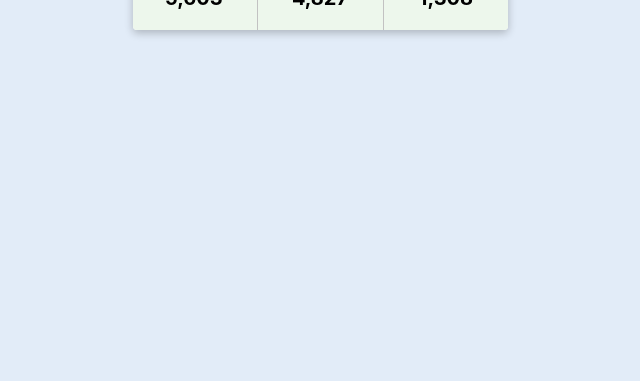
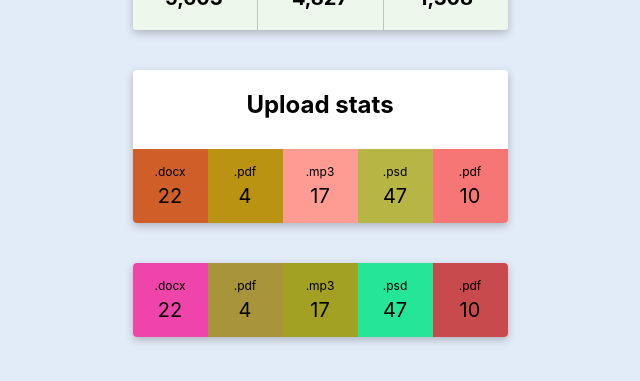
Before and after one commit to Banny-b/goit-react-hw-01-components, a React (Create React App) app: page / in a window 1280 px wide. Shown: the part 415-796 px from the top of the page, without its empty margins (320-960 px from the left). Built offline with nearby package versions, Linux system fonts and the light colour scheme.

Commit message:
update
add Statistics

```diff
--- a/package.json
+++ b/package.json
@@ -12,6 +12,7 @@
     "react": "^18.1.0",
     "react-dom": "^18.1.0",
     "react-scripts": "^5.0.1",
+    "styled-components": "^5.3.6",
     "web-vitals": "^2.1.3"
   },
   "scripts": {
--- a/src/components/App.jsx
+++ b/src/components/App.jsx
@@ -1,5 +1,9 @@
 import user from '../json/user.json';
 import { Profile } from './Profile/Profile';
+
+import data from '../json/data.json';
+import { Statistics } from './Statistics/Statistics';
+
 
 
 const { username, tag, location, avatar, stats } = user;
@@ -7,7 +11,8 @@ const { username, tag, location, avatar, stats } = user;
 export const App = () => {
   return (
     <div
-      style={{padding: '50px'}}>
+      style={{padding: "50px"}}>
+
       <Profile
       username={username}
       tag={tag}
@@ -15,6 +20,10 @@ export const App = () => {
       avatar={avatar}
       stats={stats}
       />
+
+      <Statistics title="Upload stats" stats={data} />
+      <Statistics stats={data} />
+
     </div>
   );
 };
--- /dev/null
+++ b/src/components/Statistics/Statistics.jsx
@@ -0,0 +1,29 @@
+import PropTypes from 'prop-types';
+import { getRandomHexColor } from 'js/randomColors';
+import { StatSection, StatHeader, StatList, StatItem, Label, Percentage, } from './Statistics.styled';
+
+export const Statistics = ({ title, stats }) => {
+    return (
+        <StatSection>
+            {title && <StatHeader>{title}</StatHeader>}
+            <StatList>
+                {stats.map(stat => (
+                    <StatItem key={stat.id} style={{ backgroundColor: getRandomHexColor() }} >
+                        <Label>{stat.label}</Label>
+                        <Percentage>{stat.percentage}</Percentage>
+                    </StatItem>
+                ))}
+            </StatList>
+        </StatSection>
+    );
+};
+
+Statistics.propTypes = {
+    title: PropTypes.string,
+    stats: PropTypes.arrayOf(PropTypes.shape({
+        id: PropTypes.string.isRequired,
+        label: PropTypes.string.isRequired,
+        percentage: PropTypes.number.isRequired,
+        })
+    ),
+};
--- /dev/null
+++ b/src/components/Statistics/Statistics.styled.js
@@ -0,0 +1,44 @@
+import styled from 'styled-components';
+
+export const StatSection = styled.section`
+    display: flex;
+    flex-direction: column;
+    width: fit-content;
+    margin: auto;
+    margin-bottom: 40px;
+    border-radius: 4px;
+    box-shadow: rgba(0, 0, 0, 0.24) 0px 3px 8px;
+    overflow: hidden;
+`;
+
+export const StatHeader = styled.h2`
+    width: 100%;
+    padding-top: 20px;
+    padding-bottom: 30px;
+    text-align: center;
+    background-color: #fff;
+`;
+
+export const StatList = styled.ul`
+    display: flex;
+`;
+
+export const StatItem = styled.li`
+    width: 75px;
+    display: flex;
+    flex-direction: column;
+    align-items: center;
+    padding-top: 15px;
+    padding-bottom: 15px;
+`;
+
+export const Label = styled.span`
+    color: #000000;
+    font-size: 12px;
+    margin-bottom: 5px;
+`;
+
+export const Percentage = styled.span`
+    color: #000000;
+    font-size: 20px;
+`;
--- /dev/null
+++ b/src/js/randomColors.js
@@ -0,0 +1,3 @@
+export const getRandomHexColor = () => {
+    return `#${Math.floor(Math.random() * 16777215).toString(16).padStart(6, 0)}`;
+};
--- /dev/null
+++ b/src/json/data.json
@@ -0,0 +1,7 @@
+[
+  { "id": "id-1", "label": ".docx", "percentage": 22 },
+  { "id": "id-2", "label": ".pdf", "percentage": 4 },
+  { "id": "id-3", "label": ".mp3", "percentage": 17 },
+  { "id": "id-4", "label": ".psd", "percentage": 47 },
+  { "id": "id-5", "label": ".pdf", "percentage": 10 }
+]
```
Also changed, not shown: 1 other file (tests, documents, lock files or other folders).
